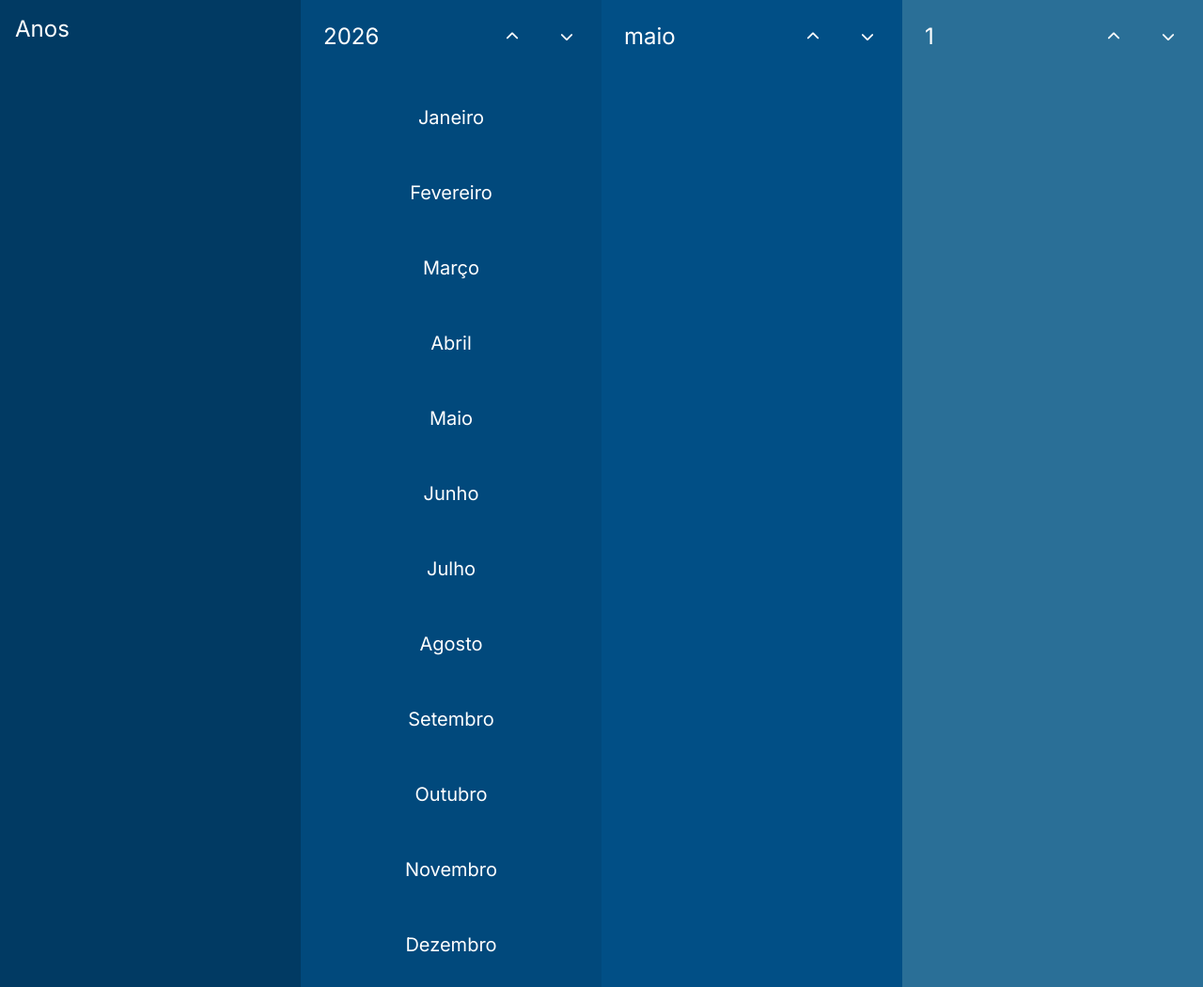
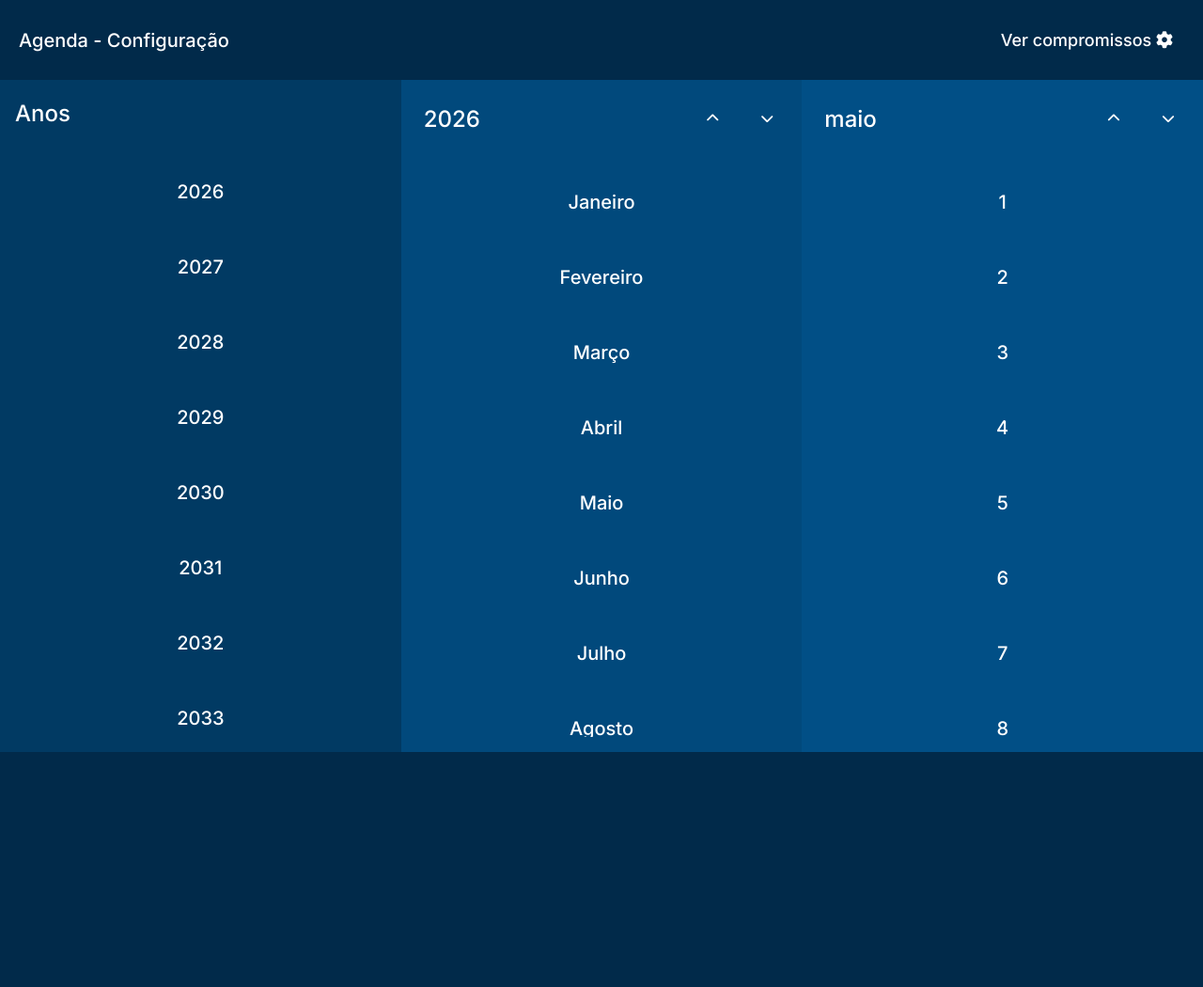
Before and after one commit to HigorMolina/Calend-rio_js, a plain HTML site: page src/index.html in a window 1280 px wide. Shown: the top 1050 px of the page at 94% size. After the commit the page ends 800 px from the top, so only its background shows below. Drawn offline with Linux system fonts and the light colour scheme.

Commit message:
feat: colocando anos, meses, dias | ainda nn funcional

```diff
--- a/src/index.html
+++ b/src/index.html
@@ -16,5 +16,17 @@
       rel="stylesheet"
     />
   </head>
-  <body></body>
+  <body>
+    <header class="main-header">
+      <p>Agenda - Configuração</p>
+      <nav>
+        <ul>
+          <li>
+            <button>Ver compromissos <i class="fa-solid fa-gear"></i></button>
+          </li>
+        </ul>
+      </nav>
+    </header>
+    <main></main>
+  </body>
 </html>
--- a/src/js/app.js
+++ b/src/js/app.js
@@ -1,12 +1,14 @@
 import Panel from "./components/panel.js";
 
+import { YearsDots } from "./components/years.js";
 import { MonthsDots } from "./components/months.js";
+import { DaysDots } from "./components/days.js";
 
 const now = new Date();
 
 const panelsData = [
   {
-    id: "panel-ano",
+    id: "panel-anos",
     title: "Anos",
     bg: "#013a63",
     colorHover: "#014f86",
@@ -24,18 +26,20 @@ const panelsData = [
     bg: "#014f86",
     colorHover: "#2a6f97",
   },
-  {
-    id: "panel-horario",
-    title: now.getDay(),
-    bg: "#2a6f97",
-    colorHover: "#468faf",
-  },
+  // {
+  //   id: "panel-horario",
+  //   title: now.getDay(),
+  //   bg: "#2a6f97",
+  //   colorHover: "#468faf",
+  // },
 ];
 
-const body = document.querySelector("body");
+const main = document.querySelector("main");
 
 panelsData.forEach((el) =>
-  body.appendChild(Panel(el.id, el.title, el.bg, el.colorHover, el?.canBack)),
+  main.appendChild(Panel(el.id, el.title, el.bg, el.colorHover, el?.canBack)),
 );
 
+YearsDots();
 MonthsDots();
+DaysDots();
--- a/src/js/components/button.js
+++ b/src/js/components/button.js
@@ -51,7 +51,6 @@ export function ButtonLeave(id, title, hoverColor, callback) {
   btn.style.cssText = `
     cursor: pointer;
     font-size: 24px;
-    font-weight: semi-bold;
     background-color: transparent;
     border: 0;
     padding: 8px;
--- /dev/null
+++ b/src/js/components/days.js
@@ -0,0 +1,24 @@
+import Dot from "./dot.js";
+
+export function DaysDots() {
+  const panelDays = document.getElementById("panel-dias");
+
+  const section = document.createElement("section");
+
+  section.style.cssText = `
+    display: flex;
+    flex-direction: column;
+    gap: 1em;
+    overflow-y: auto;
+  `;
+
+  // mudar para dinamico
+  const date = new Date(5, 2026, 0);
+
+  for (let index = 1; index <= date.getDate(); index++) {
+    const dot = Dot(index, "#2a6f97");
+    section.appendChild(dot);
+  }
+
+  panelDays.appendChild(section);
+}
--- a/src/js/components/months.js
+++ b/src/js/components/months.js
@@ -3,7 +3,7 @@ import { getMonths } from "../features/calendar.js";
 import Dot from "./dot.js";
 
 export function MonthsDots() {
-  const panelAno = document.getElementById("panel-meses");
+  const panelMeses = document.getElementById("panel-meses");
   const meses = getMonths();
 
   const section = document.createElement("section");
@@ -12,6 +12,7 @@ export function MonthsDots() {
     display: flex;
     flex-direction: column;
     gap: 1em;
+    overflow-y: auto;
   `;
 
   meses.forEach((el) => {
@@ -20,5 +21,5 @@ export function MonthsDots() {
     section.appendChild(dot);
   });
 
-  panelAno.appendChild(section);
+  panelMeses.appendChild(section);
 }
--- a/src/js/components/panel.js
+++ b/src/js/components/panel.js
@@ -11,7 +11,8 @@ export default function Panel(id, title, bg, hoverColor, canBack = true) {
   gap: 2em;
   flex: 1;
   padding: 1em;
-  background-color: ${bg}
+  background-color: ${bg};
+  height: 100%;
   `;
 
   const header = document.createElement("header");
@@ -21,6 +22,7 @@ export default function Panel(id, title, bg, hoverColor, canBack = true) {
     gap:1em;
     align-items: center;
     justify-content: space-between;
+    height:50px
   `;
 
   if (!canBack) {
@@ -30,7 +32,6 @@ export default function Panel(id, title, bg, hoverColor, canBack = true) {
 
     p.style.cssText = `
     font-size: 24px;
-    font-weight: semi-bold;
     `;
 
     header.appendChild(p);
--- /dev/null
+++ b/src/js/components/years.js
@@ -0,0 +1,30 @@
+import Dot from "./dot.js";
+
+export function YearsDots() {
+  const panelAno = document.getElementById("panel-anos");
+
+  const section = document.createElement("section");
+
+  section.style.cssText = `
+    display: flex;
+    flex-direction: column;
+    gap: 1em;
+    overflow-y: auto;
+  `;
+
+  // Pegandos os proximos 9 anos
+
+  let years = [];
+
+  for (let index = 0; index <= 9; index++) {
+    years.push(new Date().getFullYear() + index);
+  }
+
+  years.forEach((el) => {
+    const dot = Dot(el, "#2a6f97");
+
+    section.appendChild(dot);
+  });
+
+  panelAno.appendChild(section);
+}
--- a/src/style.css
+++ b/src/style.css
@@ -7,15 +7,54 @@
   font-family: "Inter", sans-serif;
   font-optical-sizing: auto;
   font-style: normal;
+  font-weight: 500;
   color: #fff;
+}
+
+button {
+  border: 0;
+  cursor: pointer;
+  background-color: transparent;
+  outline: none;
 }
 
 body {
   display: flex;
+  background-color: #012a4a;
+  flex-direction: column;
   min-height: 100vh;
-  background-color: #012a4a;
+}
+
+.main-header {
+  display: flex;
+  justify-content: space-between;
+  align-items: center;
+  font-size: 20px;
+  font-weight: 500;
+  padding: 1em;
+}
+
+.main-header ul {
+  display: flex;
+  list-style: none;
+  gap: 1em;
+}
+
+.main-header ul li button {
+  cursor: pointer;
+  font-size: 18px;
+  transition: all 0.5s;
+  padding: 12px;
+  border-radius: 0.5em;
+}
+
+.main-header ul li button:hover {
+  background-color: #014f86;
 }
 
 main {
-  padding: 8px;
+  flex-grow: 1;
+  display: flex;
+  height: 0;
+  align-items: start;
 }
```
